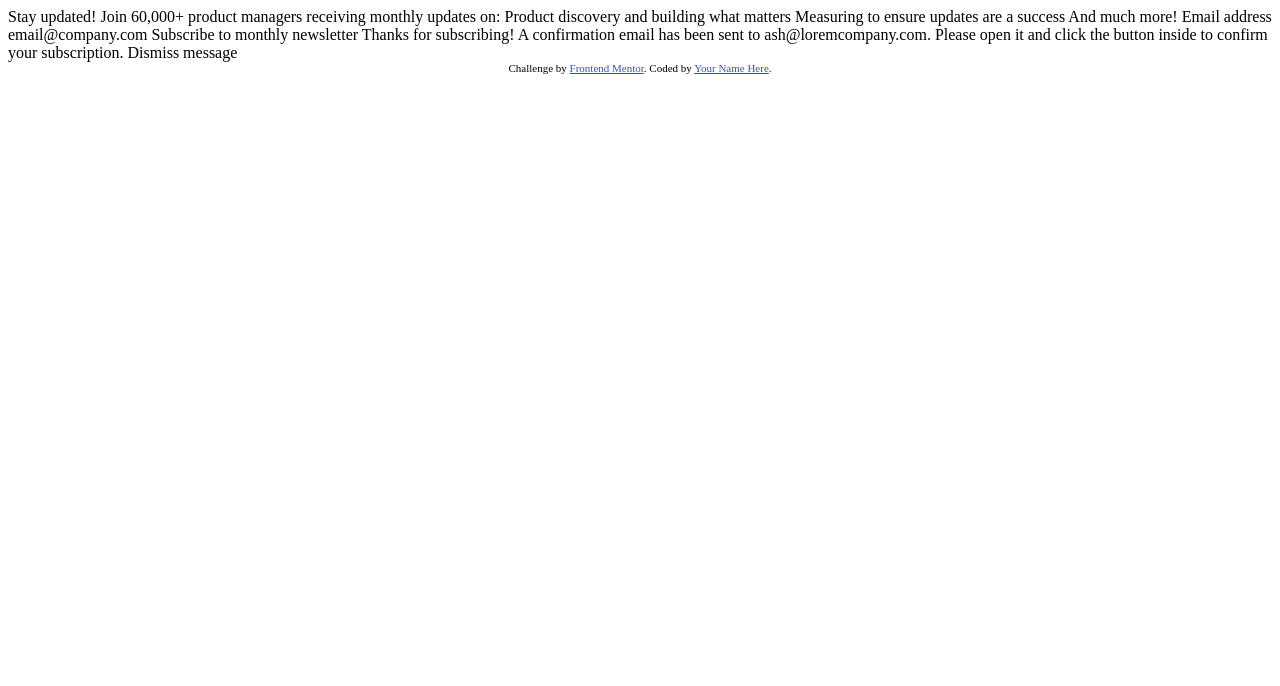
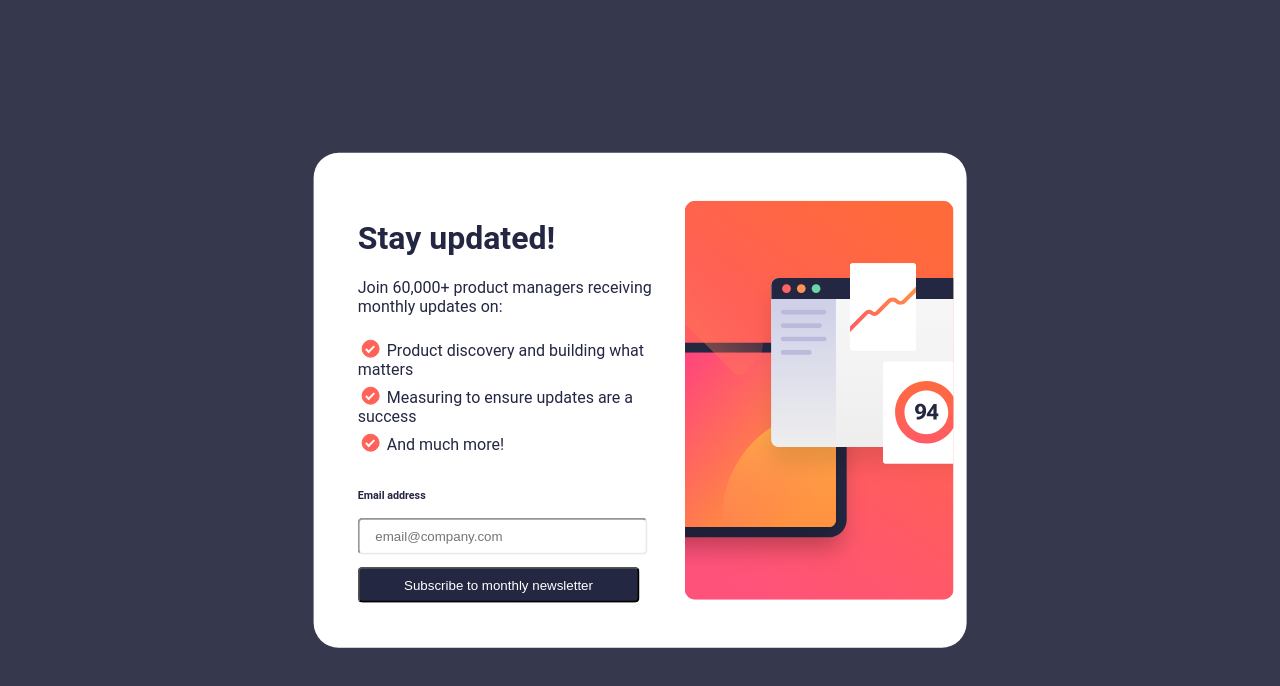
Before and after one commit to inesbelhadj23/My-project, a plain HTML site: page index.html in a window 1280 px wide. Drawn offline with Linux system fonts and the light colour scheme.

Commit message:
modified file

```diff
--- a/index.html
+++ b/index.html
@@ -5,48 +5,34 @@
   <meta name="viewport" content="width=device-width, initial-scale=1.0"> <!-- displays site properly based on user's device -->
 
   <link rel="icon" type="image/png" sizes="32x32" href="./assets/images/favicon-32x32.png">
+  <link rel="stylesheet" href="style.css">
 
   <title>Frontend Mentor | Newsletter sign-up form with success message</title>
 
   <!-- Feel free to remove these styles or customise in your own stylesheet 👍 -->
-  <style>
-    .attribution { font-size: 11px; text-align: center; }
-    .attribution a { color: hsl(228, 45%, 44%); }
-  </style>
+
 </head>
 <body>
 
-  <!-- Sign-up form start -->
+ <div class="div1" >
+        <form>
+      <h1> Stay updated!</h1>
+      <p> Join 60,000+ product managers receiving monthly updates on:</p>
 
-  Stay updated!
 
-  Join 60,000+ product managers receiving monthly updates on:
-
-  Product discovery and building what matters
-  Measuring to ensure updates are a success
-  And much more!
-
-  Email address
-  email@company.com
-
-  Subscribe to monthly newsletter
-
-  <!-- Sign-up form end -->
-
-  <!-- Success message start -->
-
-  Thanks for subscribing!
-
-  A confirmation email has been sent to ash@loremcompany.com.
-  Please open it and click the button inside to confirm your subscription.
-
-  Dismiss message
-
-  <!-- Success message end -->
-
-  <div class="attribution">
-    Challenge by <a href="https://www.frontendmentor.io?ref=challenge" target="_blank">Frontend Mentor</a>.
-    Coded by <a href="#">Your Name Here</a>.
-  </div>
+      <input type="checkbox" id="check1" class="check" checked="checked">
+      <label for="check1" >  Product discovery and building what matters</label><br>
+      <input type="checkbox" id="check2" class="check" checked="checked">
+      <label for="check2" >  Measuring to ensure updates are a success</label><br>
+      <input type="checkbox" id="check3"class="check" checked="checked" >
+      <label for="check3" >  And much more! </label><br>
+      <h6>Email address</h6>
+      <input type="email" placeholder=" email@company.com" required><br>
+      <input type="submit" value="Subscribe to monthly newsletter">
+    </form>
+    <div>
+      <img src="/assets/images/illustration-sign-up-desktop.svg">
+    </div>
+ </div>
 </body>
 </html>
--- /dev/null
+++ b/style.css
@@ -0,0 +1,101 @@
+.attribution { font-size: 11px; text-align: center; }
+    .attribution a { color: hsl(228, 45%, 44%); }
+    body{
+      background-color: hsl(235, 18%, 26%);
+    }
+    .div1{
+
+      background-color: white;
+      display: flex;
+      width: 49%;
+      margin: 0 auto;
+      position: absolute;
+      top: 50%;
+      left: 50%;
+      transform: translate(-50%, -50%);
+      border-radius: 25px;
+      padding: 1%;
+
+    }
+
+    img{
+      width: 100%;
+      border: 10%;
+      height: 100%;
+
+    }
+
+    form{
+      width: 70%;
+      margin: 5%;
+
+    }
+    h1{
+      font-family:"Roboto";
+      color: hsl(234, 29%, 20%);
+    }
+    p{
+      font-family:"Roboto";
+      color: hsl(234, 29%, 20%);
+    }
+    label{
+      font-family:"Roboto";
+      color: hsl(234, 29%, 20%);
+      display:contents;
+      cursor: pointer;
+    }
+   h6{
+    font-family:"Roboto";
+    color: hsl(234, 29%, 20%);
+    margin-top: 35px;
+   }
+   input[type="email"]{
+    border-color:rgb(234, 234, 234);
+    border-radius: 5px;
+    margin-bottom: 4%;
+    padding-left: 4%;
+    padding-top: 3%;
+    padding-bottom: 3%;
+    padding-right: 33%;
+    margin-top: -20px;
+
+   }
+   input[type="submit"]{
+    border-radius: 5px;
+    background-color:hsl(234, 29%, 20%) ;
+    color: white;
+    padding-left: 15%;
+    padding-top: 3%;
+    padding-bottom: 3%;
+    padding-right: 15%;
+    cursor: pointer;
+  }
+  input[type="checkbox"] {
+
+    position:relative;
+    width: 18px;
+    height: 18px;
+    top: 5px;
+    color: white;
+    border: 1px solid hsl(4, 100%, 67%);
+    border-radius: 14px;
+    appearance: none;
+    cursor: pointer;
+    &::before {
+      position: absolute;
+      content: '';
+      bottom: 4px;
+      left: 5px;
+      width: 3px;
+      height: 7px;
+      border-style: solid;
+      border-color:white;
+      border-width: 0 2px 2px 0;
+      transform: rotate(45deg);
+    }
+    &:checked {
+      color: white;
+      border-color: hsl(4, 100%, 67%);
+      background:hsl(4, 100%, 67%);
+    }
+  }
```
Also changed, not shown: 1 other file.
